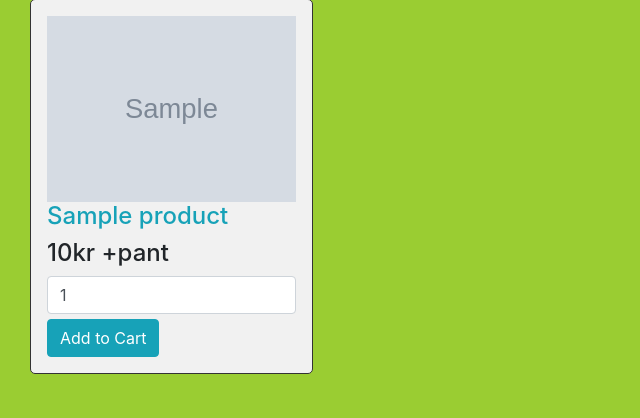
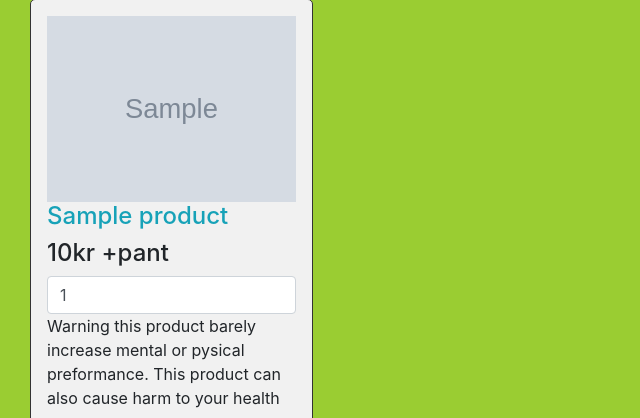
Before and after one commit to ChickenV2/Morris-CO-2.0, a PHP site: page /index.php in a window 1280 px wide. Shown: the part 78-496 px from the top of the page, without its empty margins (0-640 px from the left). Run offline with PHP 8.4, Linux system fonts and the light colour scheme; tables that the repository leaves empty or names only in its code hold one stand-in row (values such as "Sample post"); grey boxes marked "Sample" are stand-in pictures.

Commit message:
Update index.php

```diff
--- a/index.php
+++ b/index.php
@@ -87,6 +87,7 @@ function pre_r($array){
                             <input type="text" name="quantity" class="form-control" value="1" />
                             <input type="hidden" name="name" value="<?php echo $product['name']; ?>" />
                             <input type="hidden" name="price" value="<?php echo $product['price']; ?>" />
+                          <p>Warning this product barely increase mental or pysical preformance. This product can also cause harm to your health</p>
                             <input type="submit" name="add_to_cart" style="margin-top:5px;" class="btn btn-info"
                                    value="Add to Cart" />
                         </div>
```
